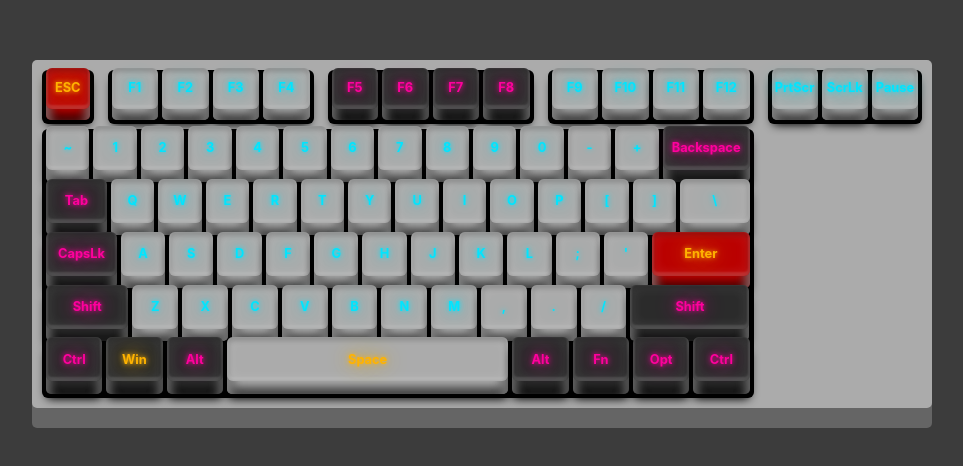
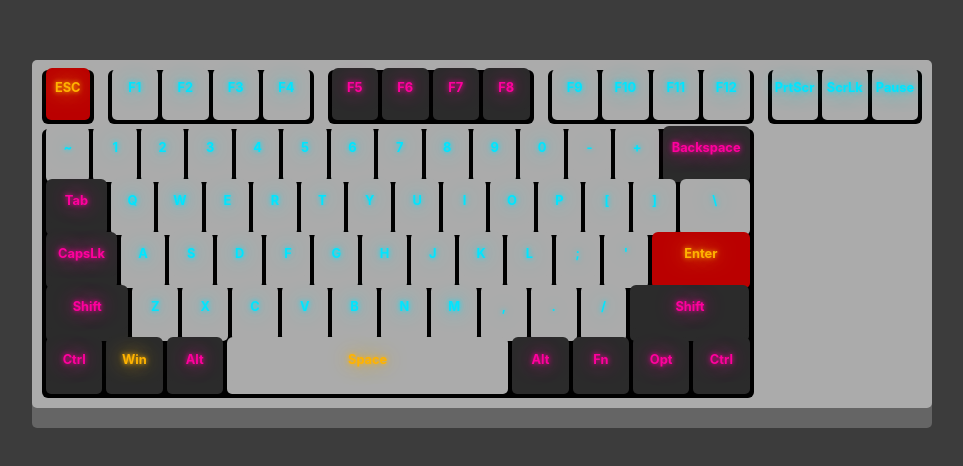
Before and after one commit to jakub-bartoszek/veaboard, a React (Vite) app: page / in a window 1280 px wide. Shown: the part 166-632 px from the top of the page, without its empty margins (158-1121 px from the left). Built offline with nearby package versions, Linux system fonts and the light colour scheme.

Commit message:
removed extend of shadows

```diff
--- a/tailwind.config.js
+++ b/tailwind.config.js
@@ -6,12 +6,6 @@ export default {
   ],
   theme: {
     extend: {
-      boxShadow: {
-        'keycap': 'inset 0 10px 10px 5px #ffffff60, inset 0 0 10px 0.5vw #000000aa, 0 5px 10px 0px black',
-        'keycapActive': 'inset 0 10px 10px 5px #ffffff50, inset 0 0 10px 0.5vw #3e3e3e, 0 2px 10px 0px black',
-        'keycapTop': 'inset 0 -2px 2px 2px #ffffff20, inset 0 2px 5px 2px #00000030, inset 0 0 10px 5px #ffffff15',
-        'light': '',
-      },
     },
   },
   plugins: [],
```
